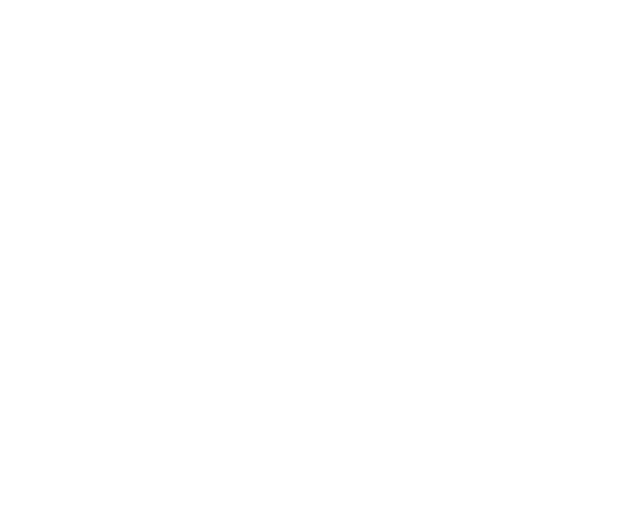
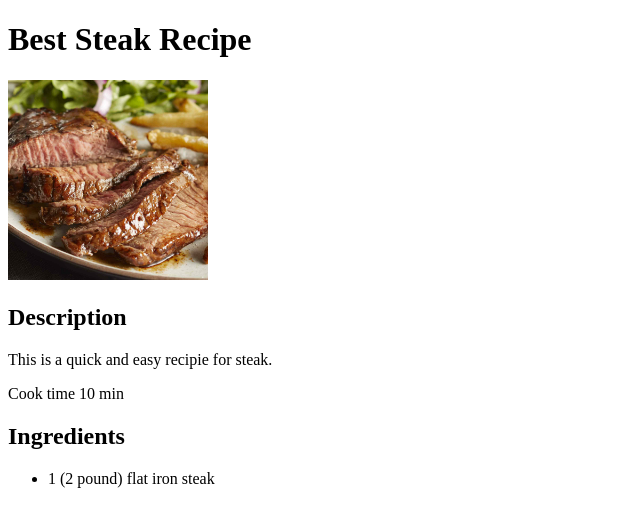
Before and after one commit to XxCodeStarkXx/odin-recipes, a plain HTML site: page recipes/steak.html in a window 1280 px wide. Shown: the whole page, without its empty margins (0-640 px from the left). Drawn offline with Linux system fonts and the light colour scheme.

Commit message:
added a steak image to the image folder.

```diff
--- a/recipes/steak.html
+++ b/recipes/steak.html
@@ -3,9 +3,19 @@
 <head>
     <meta charset="UTF-8">
     <meta name="viewport" content="width=device-width, initial-scale=1.0">
-    <title>Document</title>
+    <title>Best steak recipe</title>
 </head>
 <body>
+    <h1>Best Steak Recipe</h1>
+    <img src="../images/steak.jpg" alt="This is a steak." width="200" height="200">
 
+    <h2>Description</h2>
+        <p>This is a quick and easy recipie for steak.</p>
+        <p>Cook time 10 min</p>
+
+    <h2>Ingredients</h2>
+        <ul>
+            <li>1 (2 pound) flat iron steak</li>
+        </ul>
 </body>
 </html>
```
Also changed, not shown: index.html (+1 -1 lines), recipes/pizza.html (+11 -0 lines), images/steak.jpg (added).
